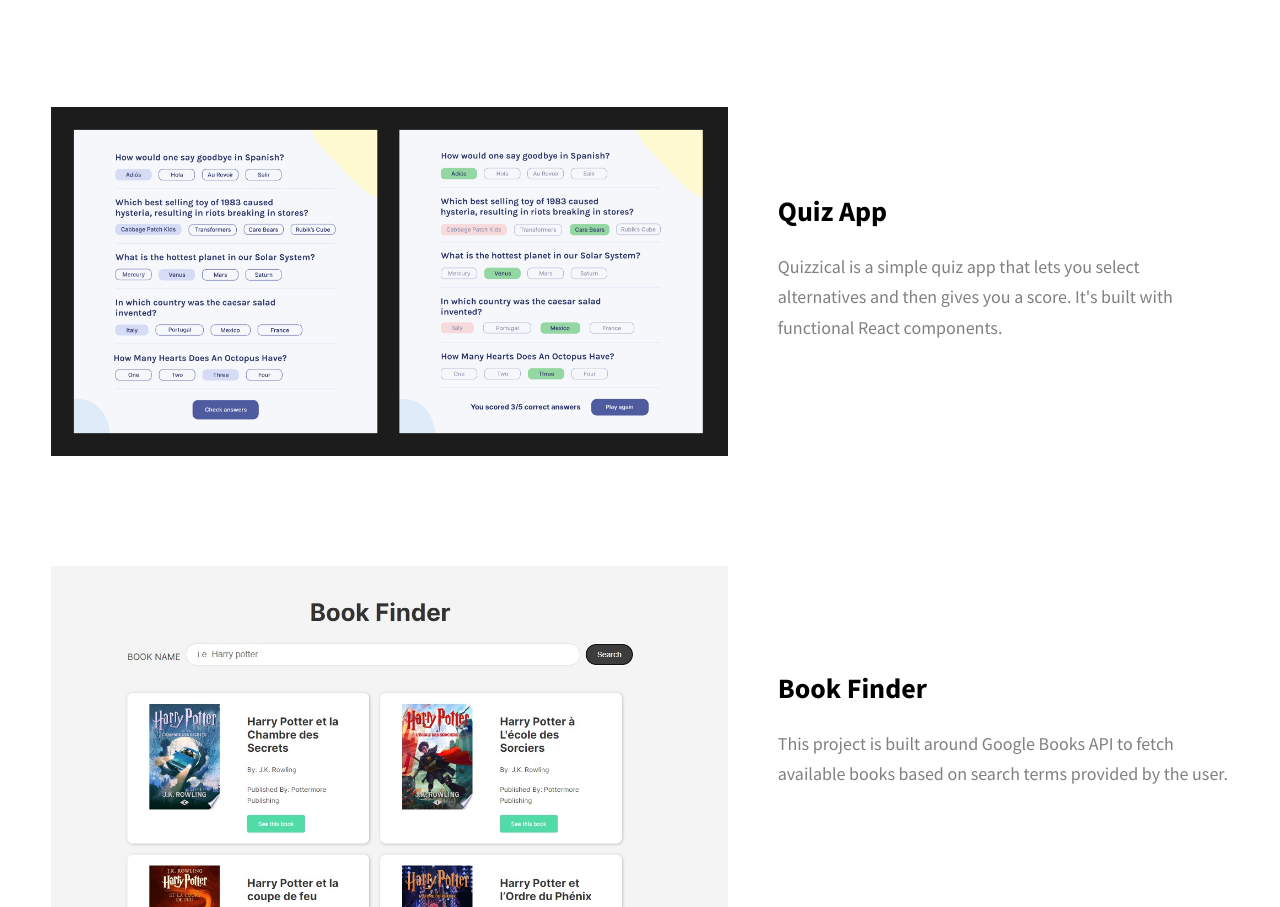
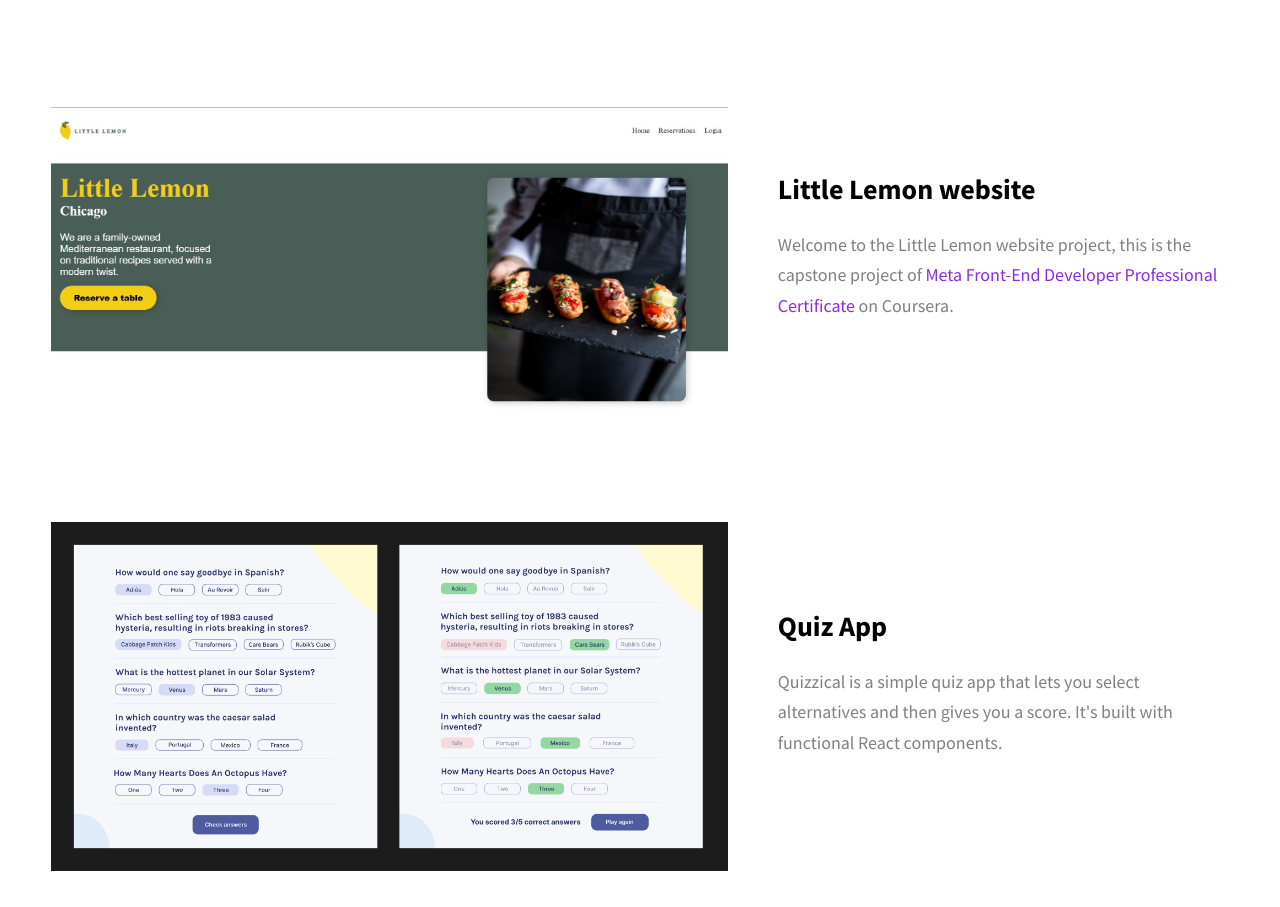
Before and after one commit to Zien-Alhawshi/personal-portfolio, a website built with Vite: page index.html in a window 1280 px wide. Shown: the part 1082-1989 px from the top of the page. Built offline with nearby package versions, Linux system fonts and the light colour scheme.

Commit message:
title change & adding little lemon project

```diff
--- a/index.html
+++ b/index.html
@@ -4,7 +4,7 @@
     <meta charset="UTF-8" />
     <meta name="viewport" content="width=device-width, initial-scale=1.0" />
     <meta http-equiv="X-UA-Compatible" content="ie=edge" />
-    <title>Dopefolio</title>
+    <title>Zien Alhawshi!</title>
     <meta name="description" content="Portfolio Template for Developer" />
 
     <link rel="stylesheet" href="css/style.css" />
@@ -144,6 +144,35 @@
 
 
         <div class="projects__content">
+          <div class="projects__row">
+            <div class="projects__row-img-cont">
+              <img
+                src="./assets/img/little.jpg"
+                alt="Software Screenshot"
+                class="projects__row-img"
+                loading="lazy"
+              />
+              <div class="overlay">
+                <a href="https://github.com/Zien-Alhawshi/littleLemon" target="_blank">
+                <i class="fab fa-github"></i></a>
+
+                <a href="https://littlelemon-website.netlify.app/" target="_blank"><i class="fas fa-laptop"></i></a>
+              </div>
+            </div>
+            <div class="projects__row-content">
+              <h3 class="projects__row-content-title">Little Lemon website</h3>
+              <p class="projects__row-content-desc">
+                Welcome to the Little Lemon website project, this is the capstone project of <a style="color:blueviolet;" href="https://www.coursera.org/professional-certificates/meta-front-end-developer">Meta Front-End Developer Professional Certificate
+                </a> on Coursera.
+
+              </p>
+              <!-- <a
+                href="./project-1.html"
+                class="btn btn--med btn--theme dynamicBgClr"
+                >Learn more</a
+              > -->
+            </div>
+          </div>
           <div class="projects__row">
             <div class="projects__row-img-cont">
               <img
```
Also changed, not shown: assets/img/little.jpg (added).
